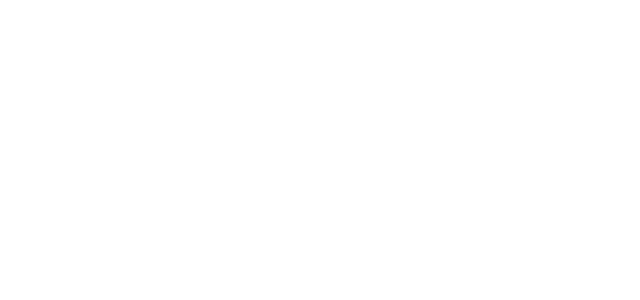
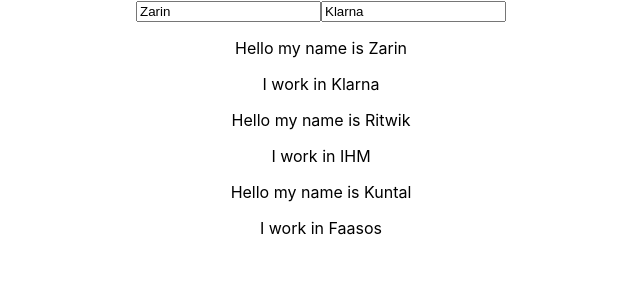
Before and after one commit to akashleo/New_ES6, a React (Create React App) app in the folder proj_one/: page / in a window 1280 px wide. Shown: the top 300 px of the page, without its empty margins (319-959 px from the left). Built offline with nearby package versions, Linux system fonts and the light colour scheme.

Commit message:
third commit

```diff
--- a/proj_one/src/App.js
+++ b/proj_one/src/App.js
@@ -1,25 +1,35 @@
-import logo from './logo.svg';
+
 import './App.css';
+import UserInput from './UserInput/userInput';
+import UserOutput from './UserOutput/userOutput';
+import React, {Component} from 'react';
 
-function App() {
+class App extends Component {
+  state ={
+    "name" : "Zarin",
+    "work": "Klarna"
+  };
+
+  stateChangeHandlerOne = (event) => {
+    this.setState({"name": event.target.value })
+  };
+
+  stateChangeHandlerTwo = (event) => {
+    this.setState({"work": event.target.value })
+  };
+
+
+ render(){
   return (
     <div className="App">
-      <header className="App-header">
-        <img src={logo} className="App-logo" alt="logo" />
-        <p>
-          Edit <code>src/App.js</code> and save to reload.
-        </p>
-        <a
-          className="App-link"
-          href="https://reactjs.org"
-          target="_blank"
-          rel="noopener noreferrer"
-        >
-          Learn React
-        </a>
-      </header>
+      <UserInput changed={this.stateChangeHandlerOne} field={this.state.name}/>
+      <UserInput changed={this.stateChangeHandlerTwo} field={this.state.work}/>
+      <UserOutput name={this.state.name} work={this.state.work}/>
+      <UserOutput name="Ritwik" work="IHM"/>
+      <UserOutput name="Kuntal" work="Faasos"/>
     </div>
-  );
+  )
+ };
 }
 
 export default App;
--- a/proj_one/src/index.js
+++ b/proj_one/src/index.js
@@ -1,18 +1,15 @@
 import React from 'react';
 import ReactDOM from 'react-dom';
 import './index.css';
-//import App from './App';
+import App from './App';
 import reportWebVitals from './reportWebVitals';
 
-import userInput from './userInput/userInput.js';
-import userOutput from './userOutput/userOutput.js';
+//import userInput from './userInput/userInput';
+//import userOutput from './userOutput/userOutput';
 
 ReactDOM.render(
   <React.StrictMode>
-    <userInput />
-    <userOutput />
-    <userOutput />
-    <userOutput />
+    <App/>
   </React.StrictMode>,
   document.getElementById('root')
 );
--- a/proj_one/src/userInput/userInput.js
+++ b/proj_one/src/userInput/userInput.js
@@ -1,8 +1,7 @@
 import React from 'react';
 
-const userInput = () => {
-
-    return <input type="text"/>;
+const userInput = (props) => {
+    return <input type="text" onChange={props.changed} value={props.field}/>;
 };
 
 export default userInput;
--- a/proj_one/src/userOutput/userOutput.js
+++ b/proj_one/src/userOutput/userOutput.js
@@ -1,11 +1,10 @@
 import React from 'react';
 
-const userOutput = () => {
-
+const userOutput = (props) => {
     return (
     <div>
-        <p>Hello my name is dummy</p>
-        <p>I work in Keross</p>
+        <p>Hello my name is {props.name}</p>
+        <p>I work in {props.work}</p>
     </div>
     );
 };
```
Also changed, not shown: 1 other file (tests, documents, lock files or other folders).
